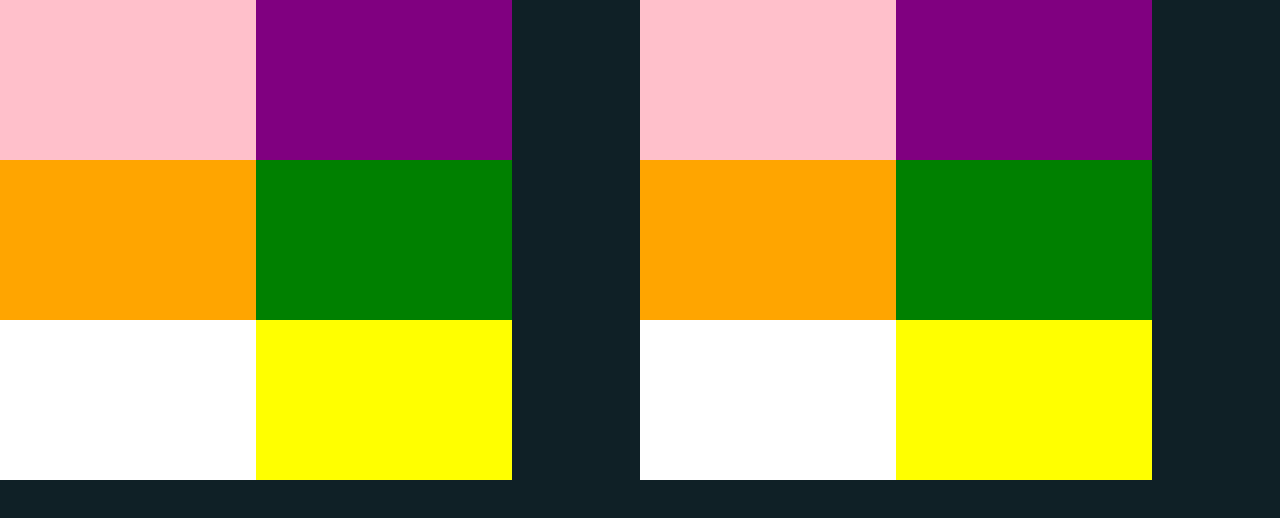
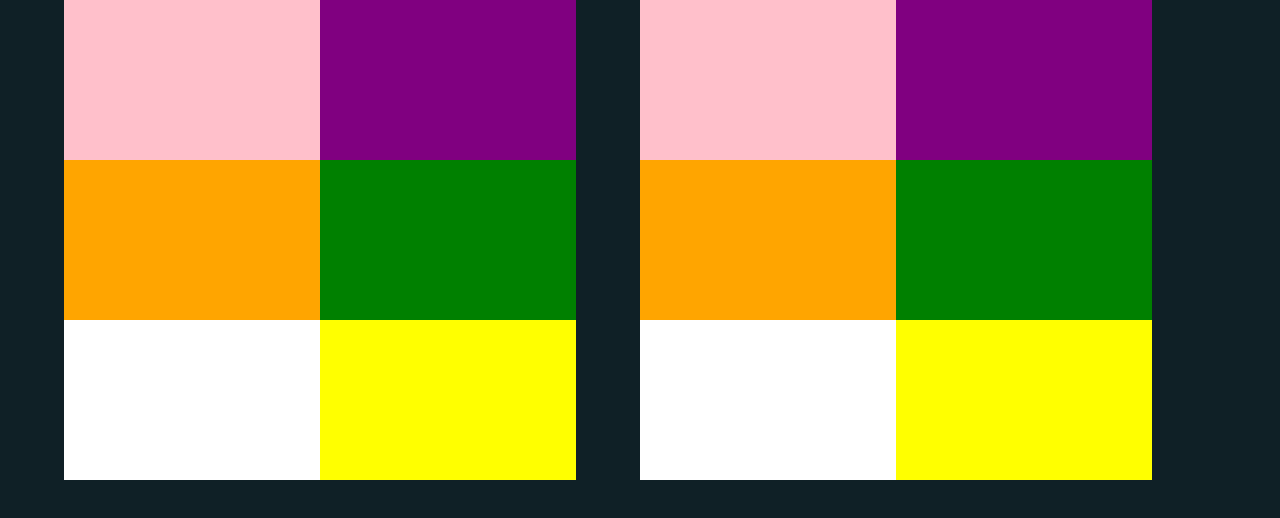
Before and after one commit to Kenny530/rainbowsix, a plain HTML site: page index.html in a window 1280 px wide. Drawn offline with Linux system fonts and the light colour scheme.

Commit message:
Update stylesheet.css

```diff
--- a/stylesheet.css
+++ b/stylesheet.css
@@ -12,7 +12,7 @@
 	width:40vw;
 	display:flex;
 	flex-wrap:wrap;
-	padding-right:5%
+	padding-left:5%
 
 }
 .ela{
```
